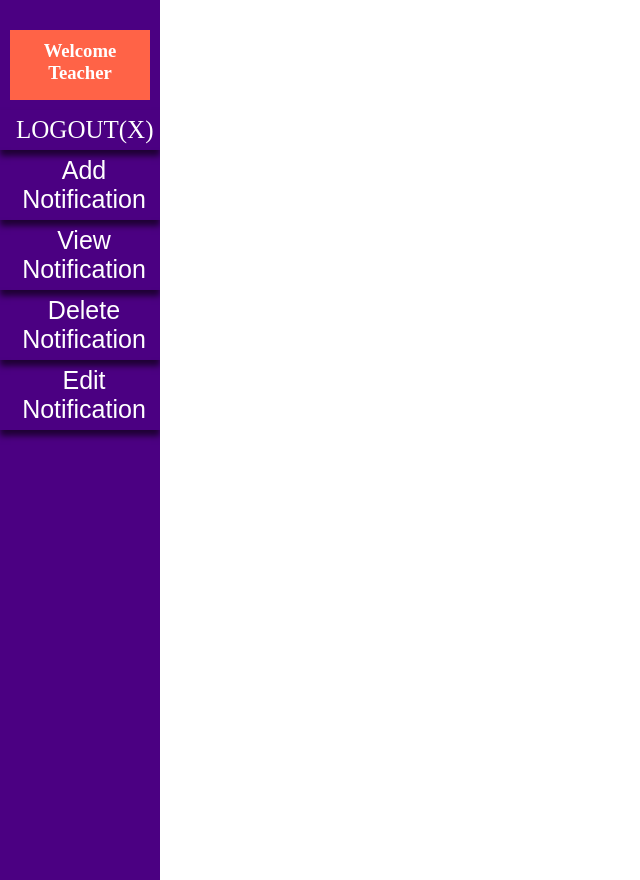
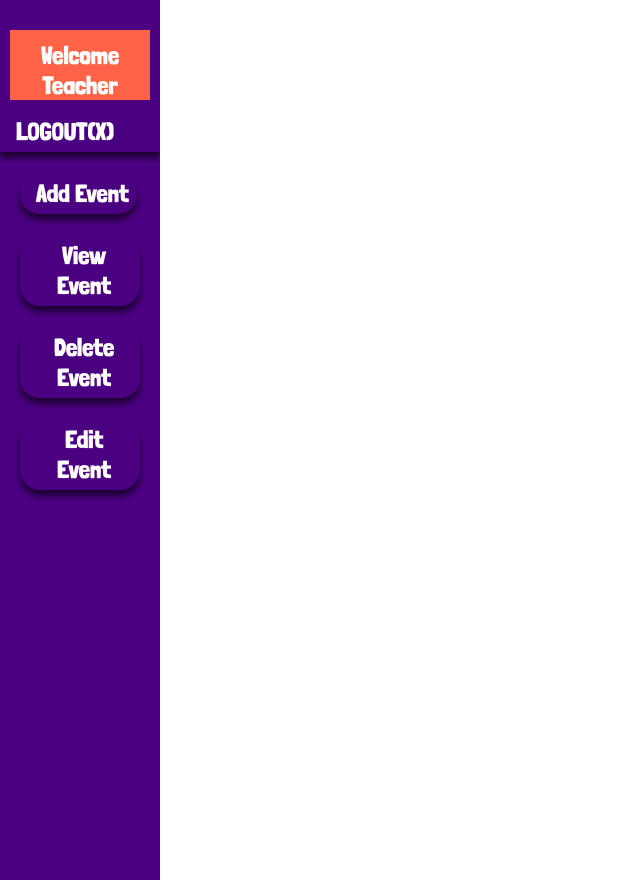
Before and after one commit to pulkitjain708/NBAL, a PHP site: page /teacher/teacher.html in a window 1280 px wide. Shown: the whole page, without its empty margins (0-640 px from the left). Run offline with PHP 8.4, Linux system fonts and the light colour scheme.

Commit message:
UPDATED FONT

```diff
--- a/assets/css/sidebar.css
+++ b/assets/css/sidebar.css
@@ -1,3 +1,13 @@
+@font-face {
+  font-family: dancingFont;
+  src: url(l.ttf);
+}
+
+*{
+  font-family: dancingFont;
+  font-size: 25px;
+}
+
 *{
   margin:0px;
   padding:0px;
@@ -49,3 +59,10 @@
     color:white;
     background: tomato;
   }
+
+  .sidebar-button{
+    margin:20px;
+    padding:20px;
+    border-radius: 20px;
+    word-wrap: break-word;
+  }
--- a/student/1.html
+++ b/student/1.html
@@ -3,6 +3,7 @@
 <head>
     <link rel="stylesheet" href="/noticeboard/assets/css/notes.css">
     <link rel="stylesheet" href="/noticeboard/assets/css/form.css">
+    <link rel="preconnect" href="https://fonts.gstatic.com">
     <style>
         div{
             text-align: center;
@@ -11,6 +12,8 @@
             display:flex;
             justify-content: center;
         }
+
+
     </style>
     <title>MCA Sem 1 Batch</title>
 </head>
--- a/student/2.html
+++ b/student/2.html
@@ -11,6 +11,7 @@
             display:flex;
             justify-content: center;
         }
+
     </style>
     <title>MCA Sem 3 Batch</title>
 </head>
--- a/teacher/teacher.html
+++ b/teacher/teacher.html
@@ -3,15 +3,18 @@
 <head>
     <title>Teacher's | Noticeboard</title>
     <link rel="stylesheet" href="/noticeboard/assets/css/sidebar.css">
+    <style>
+
+    </style>
 </head>
 <body>
     <div class="sidenav">
         <h3 class='message'>Welcome Teacher</h3>
         <a href="/noticeboard/index.html">LOGOUT(X)</a>
-        <button onclick="render(0)">Add Notification</button>
-        <button onclick="render(1)">View Notification</button>
-        <button onclick="render(2)">Delete Notification</button>
-        <button onclick="render(3)">Edit Notification</button>
+        <button class = "sidebar-button" onclick="render(0)">Add Event</button>
+        <button class = "sidebar-button" onclick="render(1)">View Event</button>
+        <button class = "sidebar-button" onclick="render(2)">Delete Event</button>
+        <button class = "sidebar-button" onclick="render(3)">Edit Event</button>
       </div>
       <div class="main" id="screen">
 
```
Also changed, not shown: assets/css/card.css (+10 -0 lines), assets/css/form.css (+10 -0 lines), assets/css/index.css (+10 -0 lines), student/student.html (+4 -4 lines), assets/css/l.ttf (added), teacher/delete-notification.html (line endings or trailing spaces).
